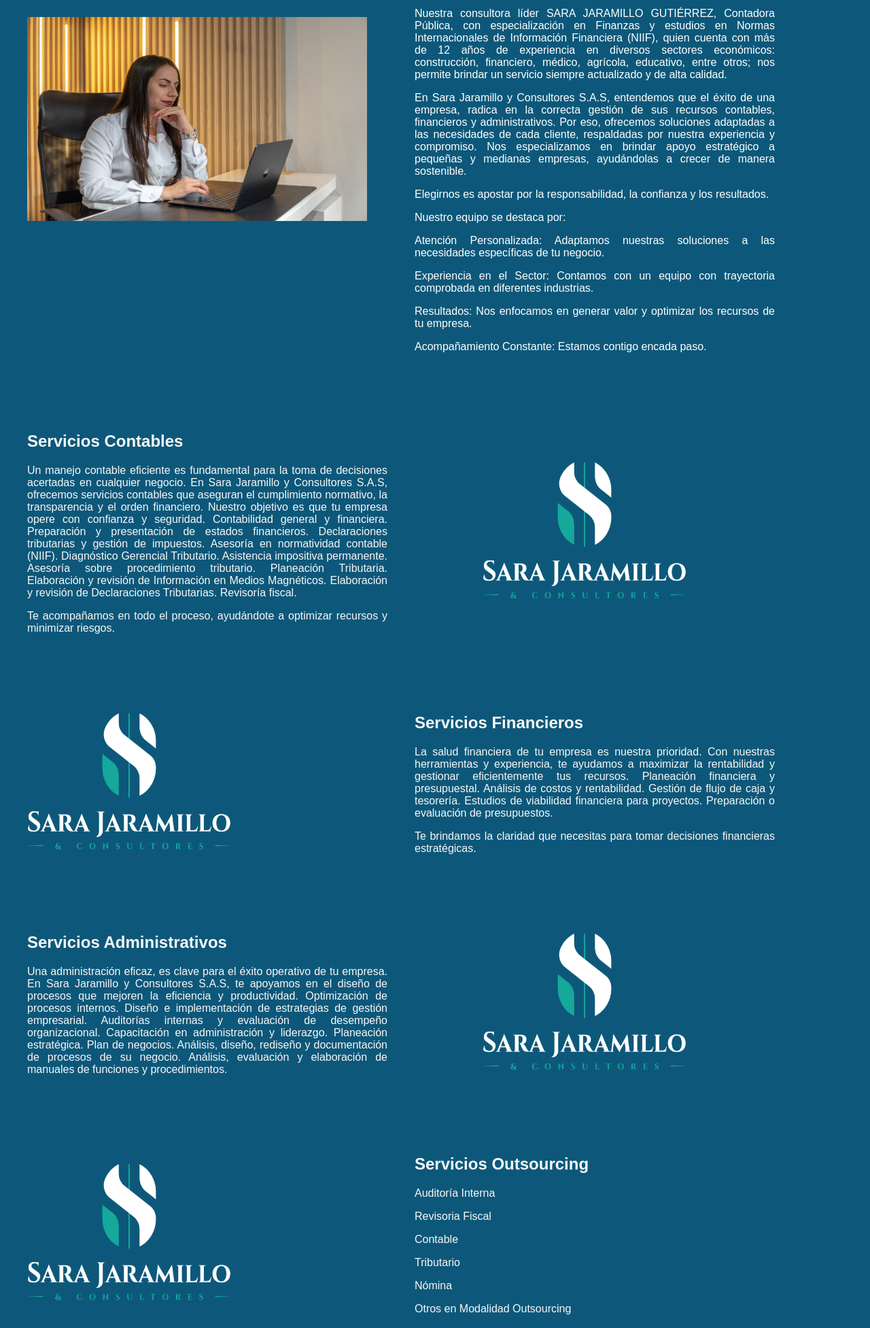
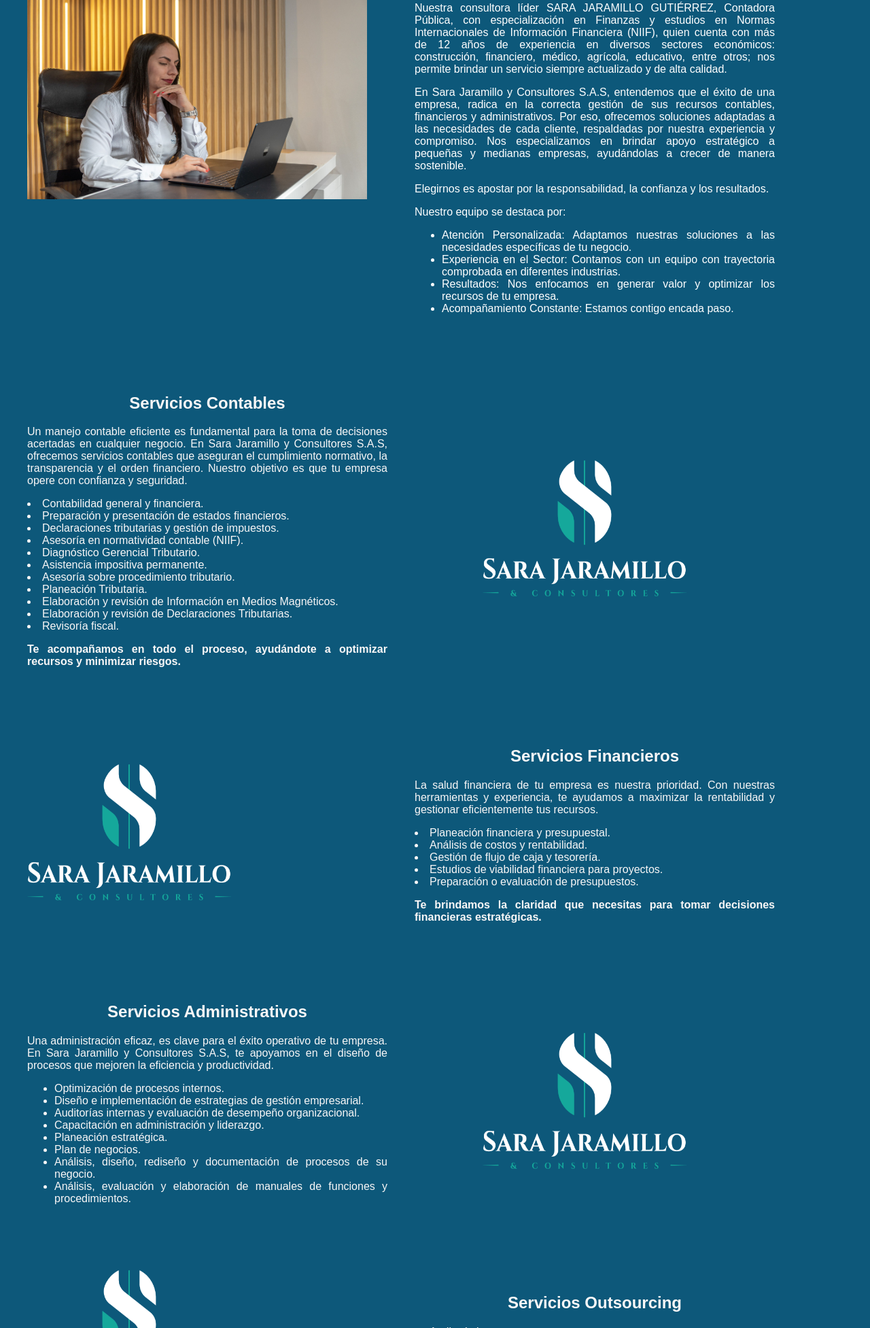
Before and after one commit to Isabid/sarajaramillo, a plain HTML site: page sara.html in a window 1280 px wide. Shown: the part 847-2800 px from the top of the page at 68% size. Drawn offline with Linux system fonts and the light colour scheme.

Commit message:
actualiza ajustes varios

```diff
--- a/sara.html
+++ b/sara.html
@@ -15,7 +15,7 @@
         </div>
         <div class="logo">
             <img class="ampliable" src="img/logo3.png" alt="Logo ">
-            <img class="ampliable" src="img/foto3.jpg" width="200" height="250" >
+            <img class="ampliable" src="img/foto4.jpeg" >
         </div>
     </header>
 
@@ -32,6 +32,7 @@
                 <!-- Agrega más opciones según sea necesario -->
             </div>
         </div>
+
         <div class="dropdown">
             <a href="">Servicios Outsourcing </a>
             <div class="dropdown-content">
@@ -41,6 +42,18 @@
                 <a href="#tributario">Tributario</a>
                 <a href="#nomina">Nómina</a>
                 <a href="#otrosmo">Otros en modalidad Outsourcing</a>
+                <!-- Agrega más opciones según sea necesario -->
+            </div>
+        </div>
+
+        <div class="dropdown">
+            <a href="">Alternativas de Servicios </a>
+            <div class="dropdown-content">
+                <a href="#alter1">Alternativa Uno</a>
+                <a href="#alter2">Alternativa Dos</a>
+                <a href="#alter3">Alternativa Tres</a>
+                <a href="#alter4">Alternativa Cuatro</a>
+                <a href="#alter5">Alternativa Cinco</a>
                 <!-- Agrega más opciones según sea necesario -->
             </div>
         </div>
@@ -59,14 +72,12 @@
 
     <section id="inicio" class="flex-container">
         <div class="column text-column">
-            <h2>Inicio</h2>
+            <h2 class="parrafo-centrado">Inicio</h2>
             <h2>Consultorías contables, financieras y tributarias.</h2>
-            <p class="parrafo-justificado">
-                Más de 12 años de experiencia en Finanzas y NIIF; asegura un servicio de calidad.
-            </p>
+            <p>Más de 12 años de experiencia en Finanzas y NIIF; asegura un servicio de calidad.</p>
         </div>
         <div class="column">
-            <img class="ampliable" src="img/logo1.png" width="300" height="200" alt="logo">
+            <img class="ampliable" src="img/logo1.png" width="250" height="170" alt="logo">
         </div>
     </section>
 
@@ -77,7 +88,7 @@
         </div>
         <div class="column text-column">
             <a href="#iradetalle">
-                <h2>Quiénes Somos</h2>
+                <h2 class="parrafo-centrado">Quiénes Somos</h2>
                 <p class="parrafo-justificado">
                     SARA JARAMILLO Y CONSULTORES S.A.S., somos una empresa con trayectoria de más de 5 años en el mercado, que brinda consultorías
                     y soluciones contables, financieras y administrativas; basadas en innovación y cumplimiento. Contamos con un
@@ -102,42 +113,41 @@
                 <p class="parrafo-justificado">
                     Nuestro equipo se destaca por:
                 </p>
-                <p class="parrafo-justificado">
-                    Atención Personalizada: Adaptamos nuestras soluciones a las necesidades específicas de tu negocio.
-                </p>
-                <p class="parrafo-justificado">
-                    Experiencia en el Sector: Contamos con un equipo con trayectoria comprobada en diferentes industrias.
-                </p>
-                <p class="parrafo-justificado">
-                    Resultados: Nos enfocamos en generar valor y optimizar los recursos de tu empresa.
-                </p>
-                <p class="parrafo-justificado">
-                    Acompañamiento Constante: Estamos contigo encada paso.
-                </p>
+                <ul class="parrafo-justificado">
+                    <li>Atención Personalizada: Adaptamos nuestras soluciones a las necesidades específicas de tu negocio.
+                    </li>
+                    <li>Experiencia en el Sector: Contamos con un equipo con trayectoria comprobada en diferentes industrias.
+                    </li>
+                    <li>Resultados: Nos enfocamos en generar valor y optimizar los recursos de tu empresa.
+                    </li>
+                    <li>Acompañamiento Constante: Estamos contigo encada paso.
+                    </li>
+                </ul>
             </a>
         </div>
     </section>
 
     <section id="consultoria" class="flex-container">
         <div class="column text-column">
-            <h2>Servicios Contables</h2>
+            <h2 class="parrafo-centrado">Servicios Contables</h2>
             <p class="parrafo-justificado">
                 Un manejo contable eficiente es fundamental para la toma de decisiones acertadas en cualquier negocio.
                 En Sara Jaramillo y Consultores S.A.S, ofrecemos servicios contables que aseguran el cumplimiento normativo,
                 la transparencia y el orden financiero. Nuestro objetivo es que tu empresa opere con confianza y seguridad.
-                Contabilidad general y financiera.
-                Preparación y presentación de estados financieros.
-                Declaraciones tributarias y gestión de impuestos.
-                Asesoría en normatividad contable (NIIF).
-                Diagnóstico Gerencial Tributario.
-                Asistencia impositiva permanente.
-                Asesoría sobre procedimiento tributario.
-                Planeación Tributaria.
-                Elaboración y revisión de Información en Medios Magnéticos.
-                Elaboración y revisión de Declaraciones Tributarias.
-                Revisoría fiscal.
+                </p>
+                <li>Contabilidad general y financiera.</li>
+                <li>Preparación y presentación de estados financieros.</li>
+                <li>Declaraciones tributarias y gestión de impuestos.</li>
+                <li>Asesoría en normatividad contable (NIIF).</li>
+                <li>Diagnóstico Gerencial Tributario.</li>
+                <li>Asistencia impositiva permanente.</li>
+                <li>Asesoría sobre procedimiento tributario.</li>
+                <li>Planeación Tributaria.</li>
+                <li>Elaboración y revisión de Información en Medios Magnéticos.</li>
+                <li>Elaboración y revisión de Declaraciones Tributarias.</li>
+                <li>Revisoría fiscal.</li>
             </p>
-            <p class="parrafo-justificado">
+            <p class="resaltar">
                 Te acompañamos en todo el proceso, ayudándote a optimizar recursos y minimizar riesgos.
             </p>
         </div>
@@ -151,17 +161,17 @@
             <img class="ampliable" src="img/logo1.png" width="300" height="200">
         </div>
         <div class="column text-column">
-            <h2>Servicios Financieros </h2>
+            <h2 class="parrafo-centrado">Servicios Financieros </h2>
             <p class="parrafo-justificado">
                 La salud financiera de tu empresa es nuestra prioridad. Con nuestras herramientas y experiencia, te
-                ayudamos a maximizar la rentabilidad y gestionar eficientemente tus recursos.
-                Planeación financiera y presupuestal.
-                Análisis de costos y rentabilidad.
-                Gestión de flujo de caja y tesorería.
-                Estudios de viabilidad financiera para proyectos.
-                Preparación o evaluación de presupuestos.
-            </p>
-            <p class="parrafo-justificado">
+                ayudamos a maximizar la rentabilidad y gestionar eficientemente tus recursos.</p>
+                <li>Planeación financiera y presupuestal.</li>
+                <li>Análisis de costos y rentabilidad.</li>
+                <li>Gestión de flujo de caja y tesorería.</li>
+                <li>Estudios de viabilidad financiera para proyectos.</li>
+                <li>Preparación o evaluación de presupuestos.</li>
+
+            <p class="resaltar">
                 Te brindamos la claridad que necesitas para tomar decisiones financieras estratégicas.
             </p>
         </div>
@@ -170,15 +180,20 @@
 
     <section id="proyectos"  class="flex-container">
         <div class="column text-column">
-            <h2>Servicios Administrativos </h2>
+            <h2 class="parrafo-centrado">Servicios Administrativos </h2>
             <p class="parrafo-justificado">
                 Una administración eficaz, es clave para el éxito operativo de tu empresa. En Sara Jaramillo y Consultores S.A.S,
-                te apoyamos en el diseño de procesos que mejoren la eficiencia y productividad.
-                Optimización de procesos internos. Diseño e implementación de estrategias de gestión empresarial. Auditorías
-                internas y evaluación de desempeño organizacional. Capacitación en administración y liderazgo. Planeación estratégica.
-                Plan de negocios. Análisis, diseño, rediseño y documentación de procesos de su negocio. Análisis, evaluación y
-                elaboración de manuales de funciones y procedimientos.
-            </p>
+                te apoyamos en el diseño de procesos que mejoren la eficiencia y productividad. </p>
+                <ul class="parrafo-justificado">
+                    <li>Optimización de procesos internos.</li>
+                    <li>Diseño e implementación de estrategias de gestión empresarial.</li>
+                    <li>Auditorías internas y evaluación de desempeño organizacional.</li>
+                    <li>Capacitación en administración y liderazgo.</li>
+                    <li>Planeación estratégica.</li>
+                    <li>Plan de negocios.</li>
+                    <li>Análisis, diseño, rediseño y documentación de procesos de su negocio.</li>
+                    <li>Análisis, evaluación y elaboración de manuales de funciones y procedimientos.</li>
+                </ul>
         </div>
         <div class="column">
             <img class="ampliable" src="img/logo1.png" width="300" height="200">
@@ -190,40 +205,36 @@
             <img class="ampliable" src="img/logo1.png" width="300" height="200">
         </div>
         <div class="column text-column">
-            <h2>Servicios Outsourcing </h2>
-            <p class="parrafo-justificado">
+            <h2 class="parrafo-centrado">Servicios Outsourcing </h2>
+            <li class="parrafo-justificado">
                 Auditoría Interna
-            </p>
-            <p class="parrafo-justificado">
+            </li>
+            <li class="parrafo-justificado">
                 Revisoria Fiscal
-            </p>
-            <p class="parrafo-justificado">
+            </li>
+            <li class="parrafo-justificado">
                 Contable
-            </p>
-            <p class="parrafo-justificado">
+            </li>
+            <li class="parrafo-justificado">
                 Tributario
-            </p>
-            <p class="parrafo-justificado">
+            </li>
+            <li class="parrafo-justificado">
                 Nómina
-            </p>
-            <p class="parrafo-justificado">
+            </li>
+            <li class="parrafo-justificado">
                 Otros en Modalidad Outsourcing
-            </p>
+            </li>
         </div>
     </section>
 
     <section id="ciencia" class="flex-container">
         <div class="column text-column">
-            <h2>Capacitación y Educación </h2>
-            <p class="parrafo-justificado">
-                Cursos y seminarios sobre temas específicos (Auditorías, Tributario,Contable, NIIF, Nómina).
-            </p>
-            <p class="parrafo-justificado">
-                Entrenamiento para el personal de su empresa.
-            </p>
-            <p class="parrafo-justificado">
-                Capacitación y educación a Colaboradores y Ejecutivos.
-            </p>
+            <h2 class="parrafo-centrado">Capacitación y Educación </h2>
+            <ul class="parrafo-justificado">
+                <li>Cursos y seminarios sobre temas específicos (Auditorías, Tributario, Contable, NIIF, Nómina).</li>
+                <li>Entrenamiento para el personal de su empresa.</li>
+                <li>Capacitación y educación a Colaboradores y Ejecutivos.</li>
+            </ul>
         </div>
         <div class="column">
             <img class="ampliable" src="img/logo1.png" width="300" height="200">
@@ -235,14 +246,14 @@
             <img class="ampliable" src="img/logo1.png" width="300" height="200">
         </div>
         <div class="column text-column">
-            <h2>Nuestro contacto </h2>
+            <h2 class="parrafo-centrado">Nuestro contacto </h2>
             <p class="parrafo-justificado">
                 Estamos aquí para ayudarle a llevar su empresa al siguiente nivel.
             </p>
             <p class="parrafo-justificado">
                 Calle 19 # 12-69. Centro comercial FIDUCENTRO, Oficina C005-006 Torre vino tinto. Pereira, Risaralda.
-                Teléfono: +57 311 760 7783 - +57 321 749 79 93 </p>
-            <p class="parrafo-justificado">
+                Teléfonos: +57 311 760 7783 y +57 321 749 79 93 </p>
+            <p class="resaltar">
                 ¡Permítenos ser tu aliado estratégico en el crecimiento de tu negocio!!
             </p>
         </div>
@@ -277,22 +288,22 @@
         <!-- Puedes agregar un formulario de contacto y detalles de contacto aquí -->
          <!-- Enlaces a redes sociales -->
          <div class="social-icons">
-            <a href="https://www.facebook.com/sar" target="_blank">
+            <a href="https://www.facebook.com/sarajaramilloconsultora" target="_blank">
                 <img src="img/facebook.png" alt="Facebook">
             </a>
             <a href="https://twitter.com/@sarajaraconta" target="_blank">
                 <img src="img/x.png" alt="Twitter">
             </a>
-            <a href="https://www.linkedin.com/in/sar" target="_blank">
+            <a href="https://www.linkedin.com/in/sara-jaramillo-gutiérrez-468791b8" target="_blank">
                 <img src="img/linkedin.png" alt="LinkedIn">
             </a>
-            <a href="https://www.youtube.com/channel/sara" target="_blank">
+            <a href="https://www.youtube.com/channel/@sarajaramillocontadora" target="_blank">
                 <img src="img/youtube.png" alt="Youtube">
             </a>
             <a href="https://www.instagram.com/sarajaramillo_contadora/" target="_blank">
                 <img src="img/instagram.png" alt="Instagram">
             </a>
-            <a href="https://www.tiktok.com/sarajaramillocontadora/" target="_blank">
+            <a href="https://www.tiktok.com/@sarajaramillocontadora/" target="_blank">
                 <img src="img/tiktok.jpg" alt="tiktok">
             </a>
         </div>
--- a/styles.css
+++ b/styles.css
@@ -136,10 +136,16 @@ section:target {
   }
 
 .resaltado {
-    background-color: orange; /* Puedes cambiar "amarillo" al color que desees */
+    background-color: #fed063; /* Puedes cambiar "amarillo" al color que desees */
     color: black; /* Puedes cambiar "negro" al color de texto que desees */
     font-weight: bold; /* Esto es opcional, pero puede ayudar a resaltar más el texto */
   }
+
+.resaltar {
+    text-align: justify;
+    font-weight: bold;        /* texto en negrita */
+    font-size: 1rem;      /* ↑ tamaño de letra adaptado 1rem es el 100% del tamaño padre y 2rem es el doble*/
+}
 
 .social-icons {
     display: flex;
@@ -163,8 +169,6 @@ section:target {
 .flex-container {
     display: flex;
     align-items: center;
-
-
 }
 
 .column {
@@ -211,7 +215,7 @@ footer {
 
 
 
-@media (max-width: 600px) {
+@media (max-width: 768px) {
     header h1 {
         font-size: 28px;
     }
```
Also changed, not shown: img/foto4.jpeg (added).
